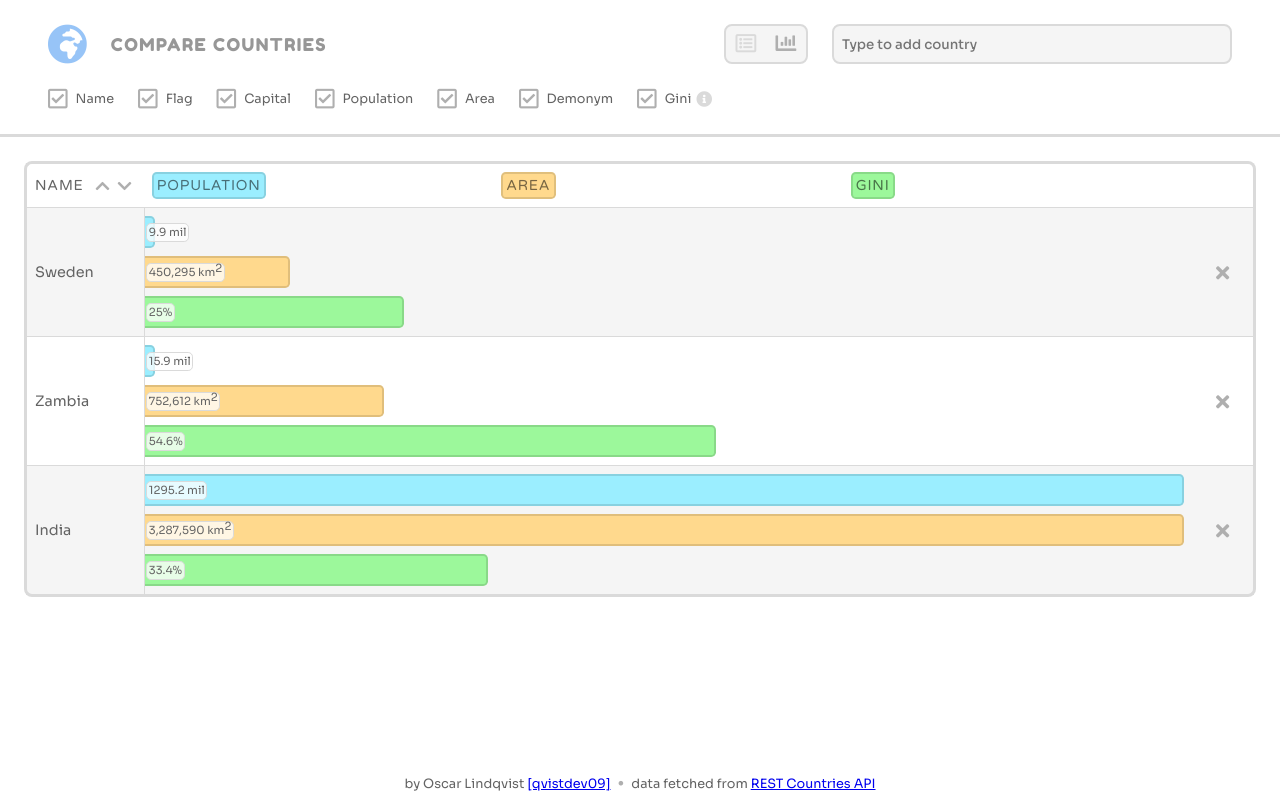
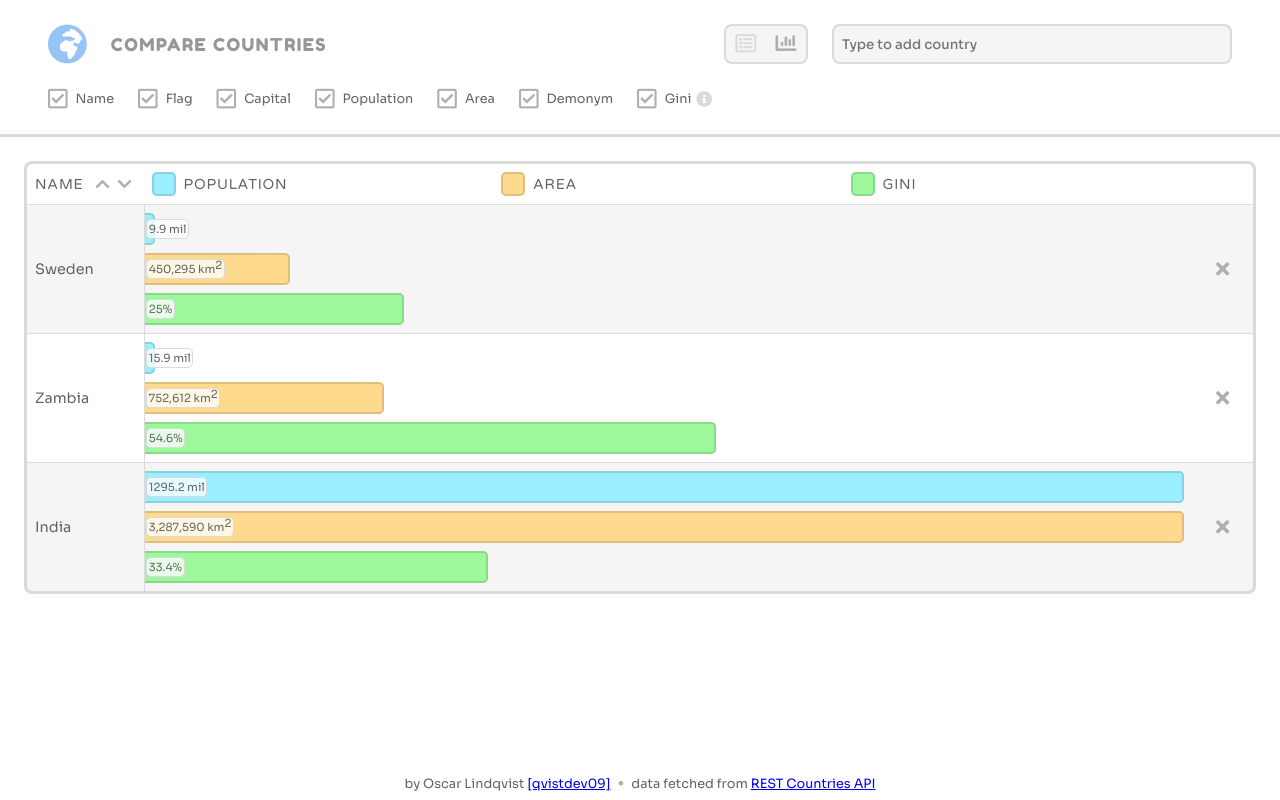
Before and after one commit to qvistdev09/compare-countries, a React (Create React App) app: page / in a window 1280 px wide. Both pictures are taken after a click on the element 766 px from the left and 44 px from the top of the page. Built offline with nearby package versions, Linux system fonts and the light colour scheme.

Commit message:
graph header fix

```diff
--- a/src/components/GraphMaker.js
+++ b/src/components/GraphMaker.js
@@ -96,12 +96,11 @@ class GraphMaker extends React.Component {
           )
           .map((graphHeader) => (
             <div className="grid-cell">
-              <p
-                className="table-header-graph"
+              <div
+                className="table-header-graph m-right-small"
                 style={{ backgroundColor: graphHeader.color }}
-              >
-                {graphHeader.header}
-              </p>
+              />
+              <p className="table-header">{graphHeader.header}</p>
             </div>
           ))}
       </div>,
--- a/src/css/style.css
+++ b/src/css/style.css
@@ -148,6 +148,7 @@ p.site-description {
   flex-direction: row;
   align-items: center;
   justify-content: flex-start;
+  transition: width 0.5s ease-in-out;
 }
 
 .example-bar + .example-bar {
@@ -295,6 +296,8 @@ img {
   border: 2px solid rgba(0, 0, 0, 0.123);
   padding: 0.2rem;
   border-radius: 0.3rem;
+  width: 1.5rem;
+  height: 1.5rem;
 }
 
 .raised {
```
